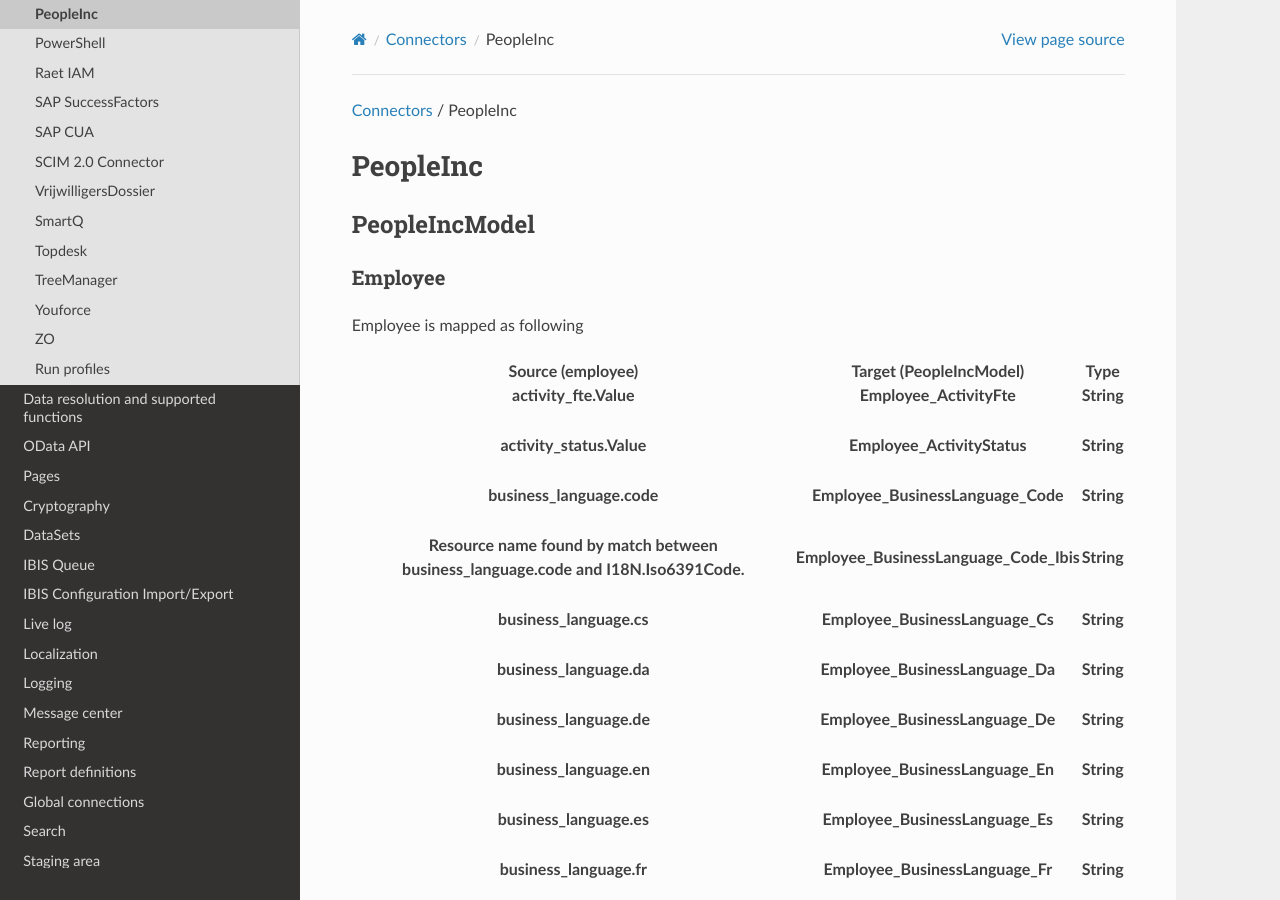
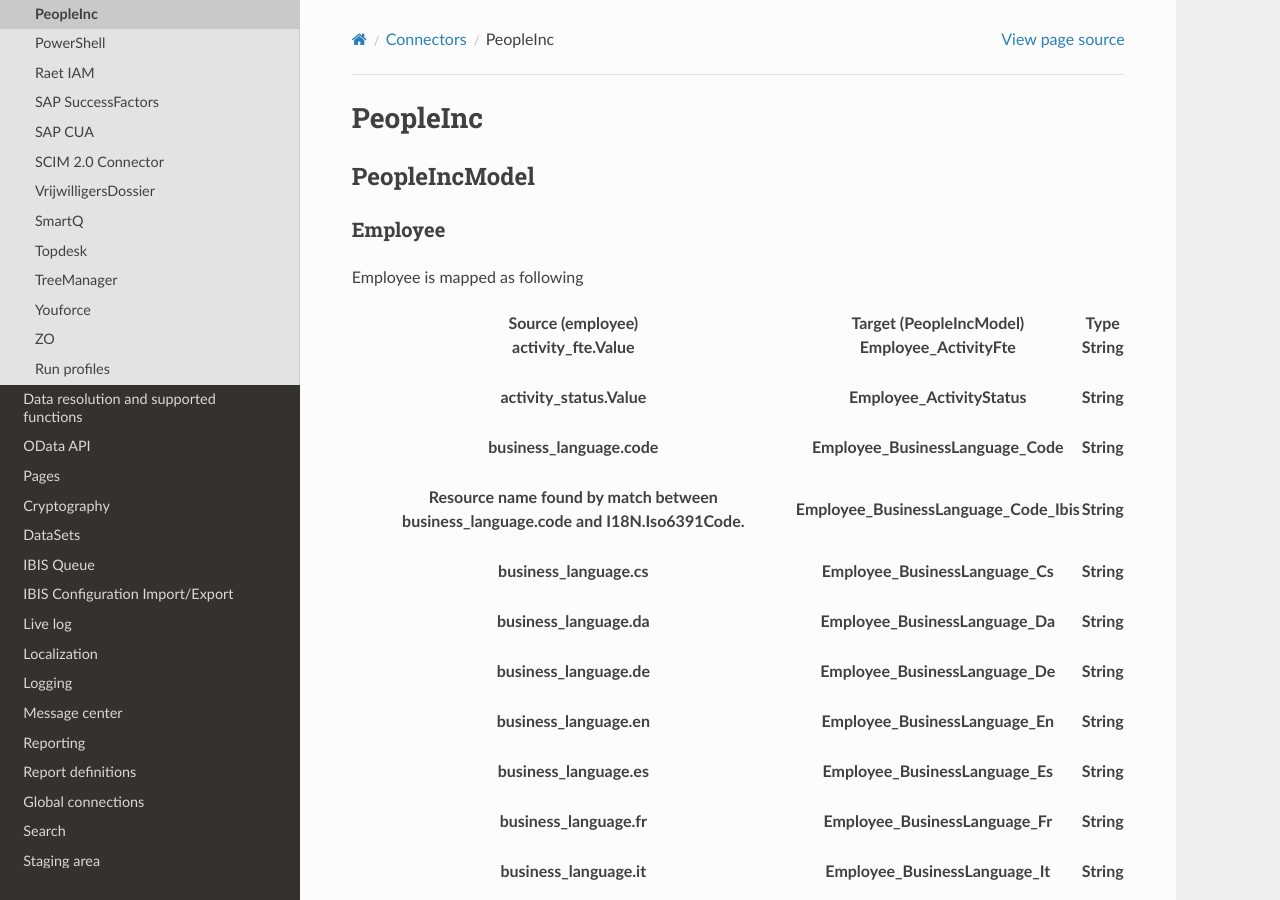
Before and after one commit to Raoulorlando/rtd-tutorial, a Sphinx documentation site: the page built from docs/source/Documentatie/Connector_PeopleInc.md, in a window 1280 px wide and 900 px high. Built offline with Sphinx 7.4.7 and the Read the Docs theme 2.0.0, drawn with Linux system fonts in a browser that asks for light colours; nearby versions of some CDN libraries; some web fonts are replaced; library files that are not in the unit come from our copies; pages that are not in the unit, such as notebooks, are missing from menus; some of the changed lines change nothing that is shown.

Commit message:
Removed unnecessary routing at the top of the Connector_PeopleInc

```diff
--- a/docs/source/Documentatie/Connector_PeopleInc.md
+++ b/docs/source/Documentatie/Connector_PeopleInc.md
@@ -1,6 +1,3 @@
-<a href="javascript:void(0)" class="help-trigger"
-data-helpkey="SysPage_Connector">Connectors</a> / PeopleInc
-
 # PeopleInc
 
 ## PeopleIncModel
```
